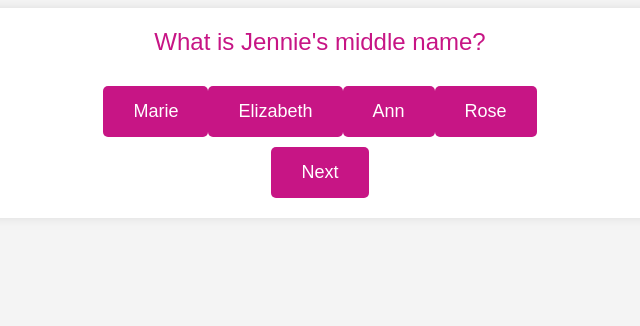
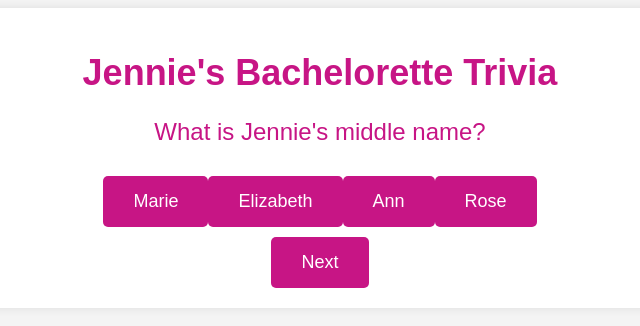
Before and after one commit to lauraflick/Jennie-Trivia, a plain HTML site: page index.html in a window 1280 px wide. Shown: the whole page, without its empty margins (320-960 px from the left). Drawn offline with Linux system fonts and the light colour scheme.

Commit message:
Update index.html

```diff
--- a/index.html
+++ b/index.html
@@ -6,6 +6,7 @@
 </head>
 <body>
     <div id="quiz-container">
+        <h1>Jennie's Bachelorette Trivia</h1>
         <div id="question"></div>
         <div id="options"></div>
         <button id="next-button" onclick="nextQuestion()">Next</button>
```
